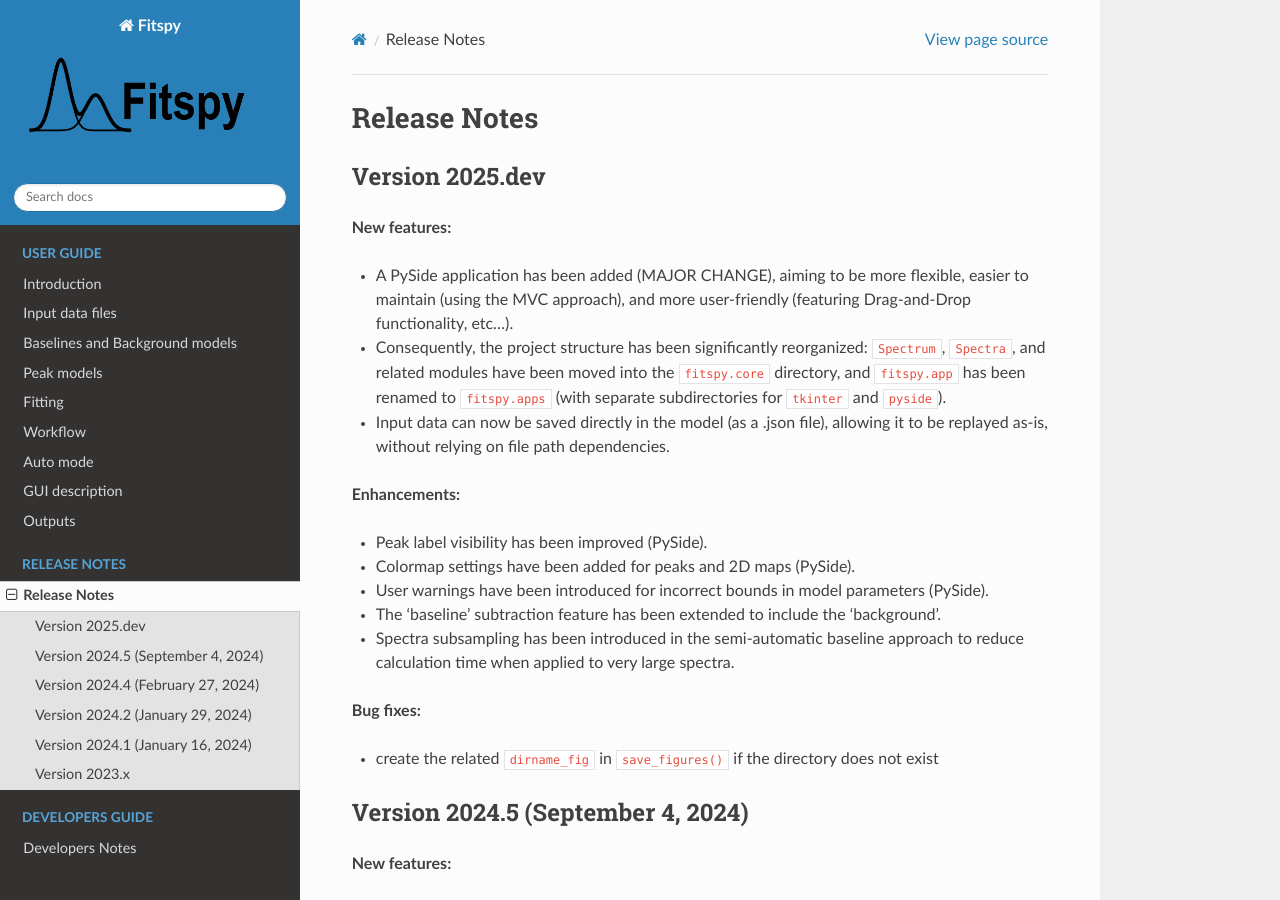
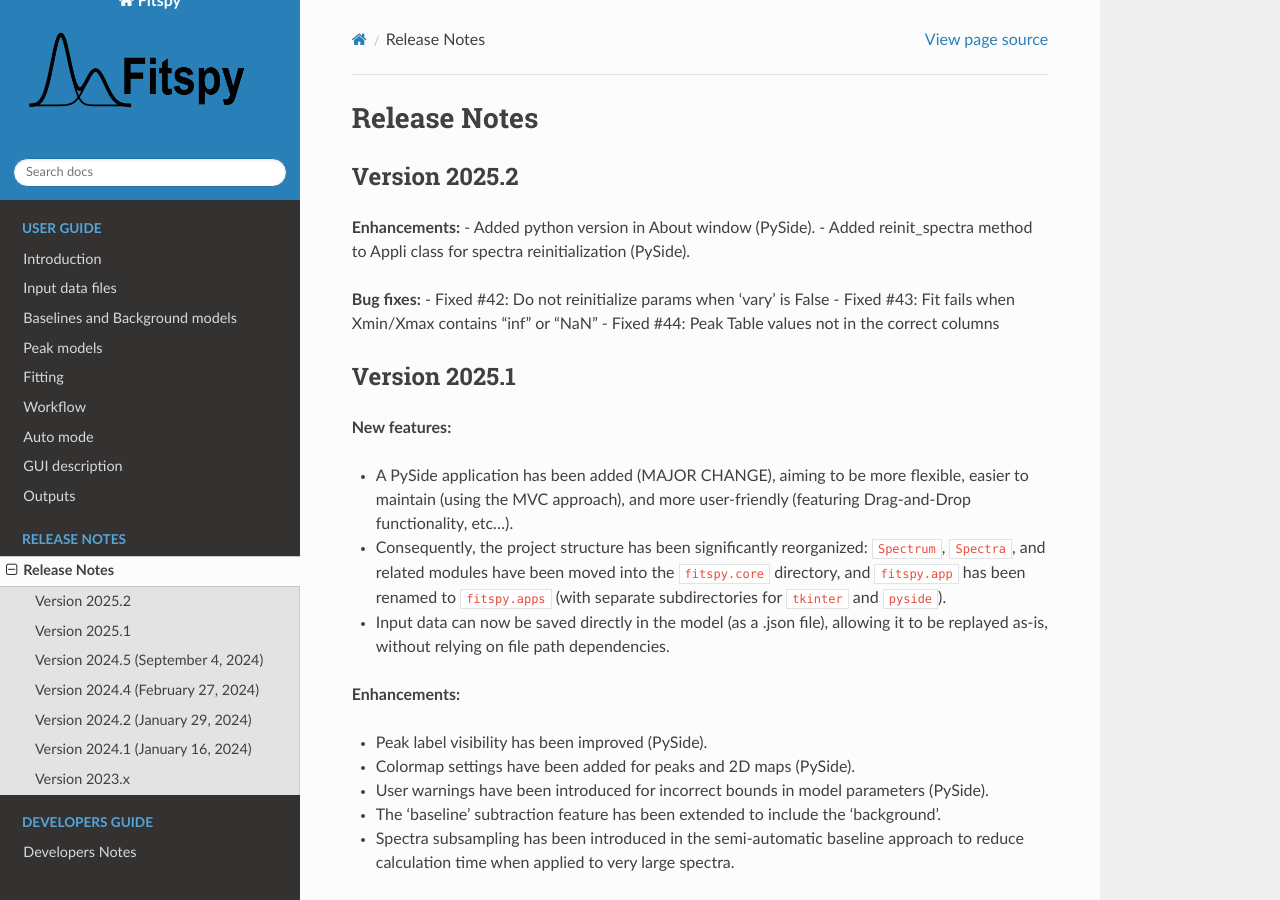
Before and after one commit to CEA-MetroCarac/fitspy, a Sphinx documentation site: the page built from doc/release_notes/release_notes.rst, in a window 1280 px wide and 900 px high. Built offline with Sphinx 7.4.7 and the Read the Docs theme 3.1.0, drawn with Linux system fonts in a browser that asks for light colours; pages that are not in the unit, such as notebooks, are missing from menus.

Commit message:
2025.2 release_notes

```diff
--- a/doc/release_notes/release_notes.rst
+++ b/doc/release_notes/release_notes.rst
@@ -1,8 +1,20 @@
 Release Notes
 =============
 
-Version 2025.dev
-----------------
+Version 2025.2
+--------------
+
+**Enhancements:**
+- Added python version in About window (PySide).
+- Added reinit_spectra method to Appli class for spectra reinitialization (PySide).
+
+**Bug fixes:**
+- Fixed #42: Do not reinitialize params when 'vary' is False
+- Fixed #43: Fit fails when Xmin/Xmax contains "inf" or "NaN"
+- Fixed #44: Peak Table values not in the correct columns
+
+Version 2025.1
+--------------
 
 **New features:**
 
```
